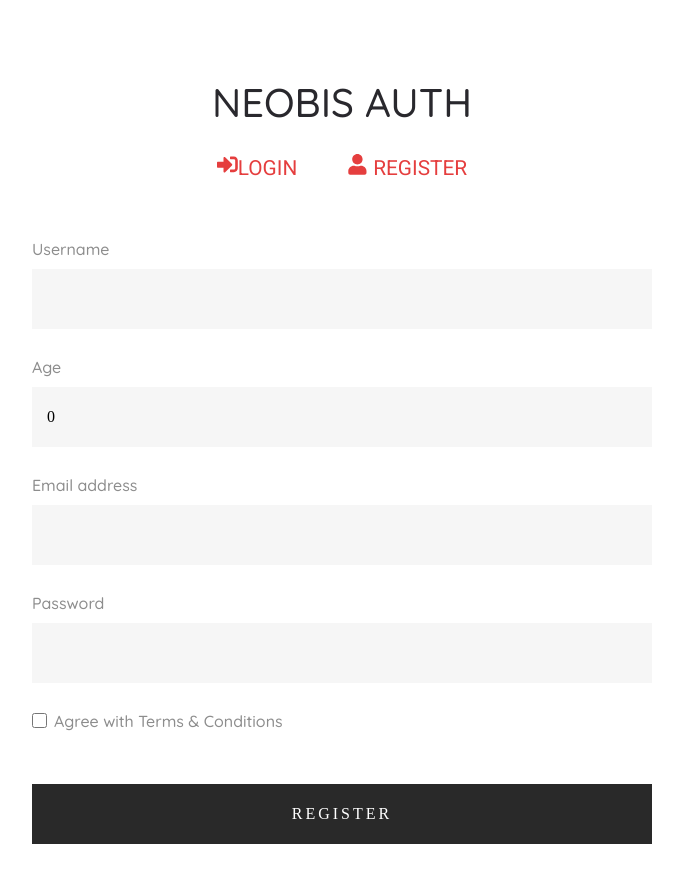
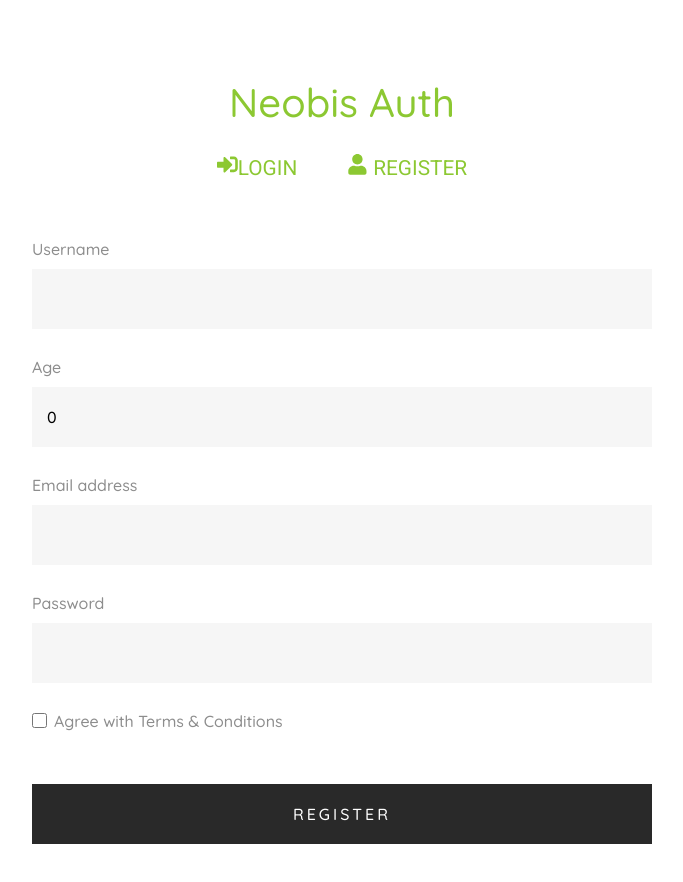
Before and after one commit to LeelaMardana/Neobis-Auth, a React (Create React App) app: page /signup in a window 1280 px wide. Shown: the top 882 px of the page, without its empty margins (298-981 px from the left). Built offline with nearby package versions, Linux system fonts and the light colour scheme.

Commit message:
Add pages

```diff
--- a/src/App.js
+++ b/src/App.js
@@ -1,5 +1,7 @@
 import { BrowserRouter as Router, Routes, Route } from 'react-router-dom';
-import CustomForm from './Form/Form';
+import { Signin } from './pages/Signin';
+import { Dashboard } from './pages/Dashboard';
+import { Signup } from './pages/Signup';
 import { ToastContainer } from 'react-toastify';
 import Header from './components/Header';
 
@@ -9,7 +11,11 @@ function App() {
       <Router>
         <div className='container'>
           <Header />
-          <CustomForm />
+          <Routes>
+            <Route path='/' element={<Dashboard />} />
+            <Route path='/signin' element={<Signin />} />
+            <Route path='/signup' element={<Signup />} />
+          </Routes>
         </div>
       </Router>
       <ToastContainer />
--- a/src/Form/Form.jsx
+++ /dev/null
@@ -1,92 +0,0 @@
-import { Formik, Form, Field, ErrorMessage, useField } from 'formik';
-import s from './Form.module.scss';
-import * as Yup from 'yup';
-
-const MyTextInput = ({ label, ...props }) => {
-  const [field, meta] = useField(props);
-
-  return (
-    <>
-      <label htmlFor={props.name}>{label}</label>
-      <input {...props} {...field} />
-      {meta.touched && meta.error ? (
-        <div className={s.error}>{meta.error}</div>
-      ) : null}
-    </>
-  );
-};
-
-const MyCheckbox = ({ children, ...props }) => {
-  const [field, meta] = useField({ ...props, type: 'checkbox' });
-
-  return (
-    <>
-      <label className={s.checkbox}>
-        <input type='checkbox' {...props} {...field} />
-        {children}
-      </label>
-      {meta.touched && meta.error ? (
-        <div className={s.error}>{meta.error}</div>
-      ) : null}
-    </>
-  );
-};
-
-const CustomForm = () => {
-  return (
-    <Formik
-      initialValues={{
-        name: '',
-        age: 0,
-        email: '',
-        password: '',
-        terms: false,
-      }}
-      validationSchema={Yup.object({
-        name: Yup.string()
-          .min(3, 'Имя должно содержать более чем 2 символа.')
-          .required('Введите имя.'),
-        email: Yup.string()
-          .email('Неправильный email адрес.')
-          .required('Введите email.'),
-        age: Yup.number()
-          .min(5, 'Минимальный возраст должен быть 18.')
-          .required('Введите возраст.'),
-        password: Yup.string()
-          .min(8, 'Пароль должен содержать минимум 8 символов.')
-          .required('Введите пароль.'),
-        terms: Yup.boolean()
-          .required('Необходимо согласие!')
-          .oneOf([true], 'Необходимо согласие!'),
-      })}
-      onSubmit={values => console.log(JSON.stringify(values, null, 2))}
-    >
-      <Form className={s.form}>
-        <MyTextInput label='Username' id='name' name='name' type='text' />
-
-        <label htmlFor='age'>Age</label>
-        <Field id='age' name='age' type='number' />
-        <ErrorMessage className={s.error} name='age' component='div' />
-
-        <MyTextInput
-          label='Email address'
-          id='email'
-          name='email'
-          type='email'
-        />
-
-        <MyTextInput
-          label='Password'
-          id='password'
-          name='password'
-          type='password'
-        />
-
-        <MyCheckbox name='terms'>Agree with Terms & Conditions</MyCheckbox>
-        <button type='submit'>Register</button>
-      </Form>
-    </Formik>
-  );
-};
-
-export default CustomForm;
--- a/src/components/Header.jsx
+++ b/src/components/Header.jsx
@@ -5,8 +5,7 @@ import { Link } from 'react-router-dom';
 const TitleStyled = styled.h1`
   font-size: 2.5rem;
   line-height: 1.1;
-  color: #29282d;
-  text-transform: uppercase;
+  color: #8cc832;
   font-family: 'Quicksand';
   font-weight: 400;
   display: flex;
@@ -26,7 +25,7 @@ const ModalStyled = styled.div`
   gap: 50px;
 `;
 export const LinkStyled = styled(Link)`
-  color: #e53e3e;
+  color: #8cc832;
 `;
 
 function Header() {
--- a/src/pages/Dashboard.jsx
+++ b/src/pages/Dashboard.jsx
@@ -0,0 +1,20 @@
+import s from './Form.module.scss';
+import React from 'react';
+
+const user = {
+  name: 'AwesomeTowa',
+  email: 'Deankurumi@gmail.com',
+  age: 44,
+};
+
+export const Dashboard = () => {
+  return (
+    <>
+      <section className={s.heading}>
+        <h2>Welcome {user && user.name}</h2>
+        <p>Your email is {user.email}</p>
+        <p>Your age is {user.age}</p>
+      </section>
+    </>
+  );
+};
--- a/src/Form/Form.module.scss
+++ b/src/pages/Form.module.scss
@@ -3,6 +3,7 @@
   padding: 30px 0;
   background-color: #fff;
   color: #8d8d8d;
+  font-family: 'Quicksand', sans-serif;
   .error {
     color: #e53e3e;
     margin-top: 8px;
@@ -27,6 +28,7 @@
     padding: 0 15px;
     margin-top: 7px;
     width: 100%;
+    outline-color: #8cc832;
   }
 
   input[type='checkbox'] {
@@ -54,7 +56,16 @@
     text-transform: uppercase;
 
     &:hover {
-      background-color: #e53e3e;
+      background-color: #8cc832;
     }
   }
 }
+
+.heading {
+  font-family: 'Roboto';
+  padding: 50px 0;
+  display: flex;
+  flex-direction: column;
+  justify-content: center;
+  height: 200px;
+}
--- a/src/pages/Signin.jsx
+++ b/src/pages/Signin.jsx
@@ -0,0 +1,53 @@
+import { Formik, Form, useField } from 'formik';
+import s from './Form.module.scss';
+import * as Yup from 'yup';
+
+const MyTextInput = ({ label, ...props }) => {
+  const [field, meta] = useField(props);
+
+  return (
+    <>
+      <label htmlFor={props.name}>{label}</label>
+      <input {...props} {...field} />
+      {meta.touched && meta.error ? (
+        <div className={s.error}>{meta.error}</div>
+      ) : null}
+    </>
+  );
+};
+
+export const Signin = () => {
+  return (
+    <Formik
+      initialValues={{
+        email: '',
+        password: '',
+      }}
+      validationSchema={Yup.object({
+        email: Yup.string()
+          .email('Неправильный email адрес.')
+          .required('Введите email.'),
+        password: Yup.string()
+          .min(8, 'Пароль должен содержать минимум 8 символов.')
+          .required('Введите пароль.'),
+      })}
+      onSubmit={values => console.log(JSON.stringify(values, null, 2))}
+    >
+      <Form className={s.form}>
+        <MyTextInput
+          label='Email address'
+          id='email'
+          name='email'
+          type='email'
+        />
+        <MyTextInput
+          label='Password'
+          id='password'
+          name='password'
+          type='password'
+        />
+        <button type='submit'>Register</button>
+      </Form>
+    </Formik>
+  );
+};
--- a/src/pages/Signup.jsx
+++ b/src/pages/Signup.jsx
@@ -0,0 +1,90 @@
+import { Formik, Form, Field, ErrorMessage, useField } from 'formik';
+import s from './Form.module.scss';
+import * as Yup from 'yup';
+
+const MyTextInput = ({ label, ...props }) => {
+  const [field, meta] = useField(props);
+
+  return (
+    <>
+      <label htmlFor={props.name}>{label}</label>
+      <input {...props} {...field} />
+      {meta.touched && meta.error ? (
+        <div className={s.error}>{meta.error}</div>
+      ) : null}
+    </>
+  );
+};
+
+const MyCheckbox = ({ children, ...props }) => {
+  const [field, meta] = useField({ ...props, type: 'checkbox' });
+
+  return (
+    <>
+      <label className={s.checkbox}>
+        <input type='checkbox' {...props} {...field} />
+        {children}
+      </label>
+      {meta.touched && meta.error ? (
+        <div className={s.error}>{meta.error}</div>
+      ) : null}
+    </>
+  );
+};
+
+export const Signup = () => {
+  return (
+    <Formik
+      initialValues={{
+        name: '',
+        age: 0,
+        email: '',
+        password: '',
+        terms: false,
+      }}
+      validationSchema={Yup.object({
+        name: Yup.string()
+          .min(3, 'Имя должно содержать более чем 2 символа.')
+          .required('Введите имя.'),
+        email: Yup.string()
+          .email('Неправильный email адрес.')
+          .required('Введите email.'),
+        age: Yup.number()
+          .min(5, 'Минимальный возраст должен быть 18.')
+          .required('Введите возраст.'),
+        password: Yup.string()
+          .min(8, 'Пароль должен содержать минимум 8 символов.')
+          .required('Введите пароль.'),
+        terms: Yup.boolean()
+          .required('Необходимо согласие!')
+          .oneOf([true], 'Необходимо согласие!'),
+      })}
+      onSubmit={values => console.log(JSON.stringify(values, null, 2))}
+    >
+      <Form className={s.form}>
+        <MyTextInput label='Username' id='name' name='name' type='text' />
+
+        <label htmlFor='age'>Age</label>
+        <Field id='age' name='age' type='number' />
+        <ErrorMessage className={s.error} name='age' component='div' />
+
+        <MyTextInput
+          label='Email address'
+          id='email'
+          name='email'
+          type='email'
+        />
+
+        <MyTextInput
+          label='Password'
+          id='password'
+          name='password'
+          type='password'
+        />
+
+        <MyCheckbox name='terms'>Agree with Terms & Conditions</MyCheckbox>
+        <button type='submit'>Register</button>
+      </Form>
+    </Formik>
+  );
+};
```
